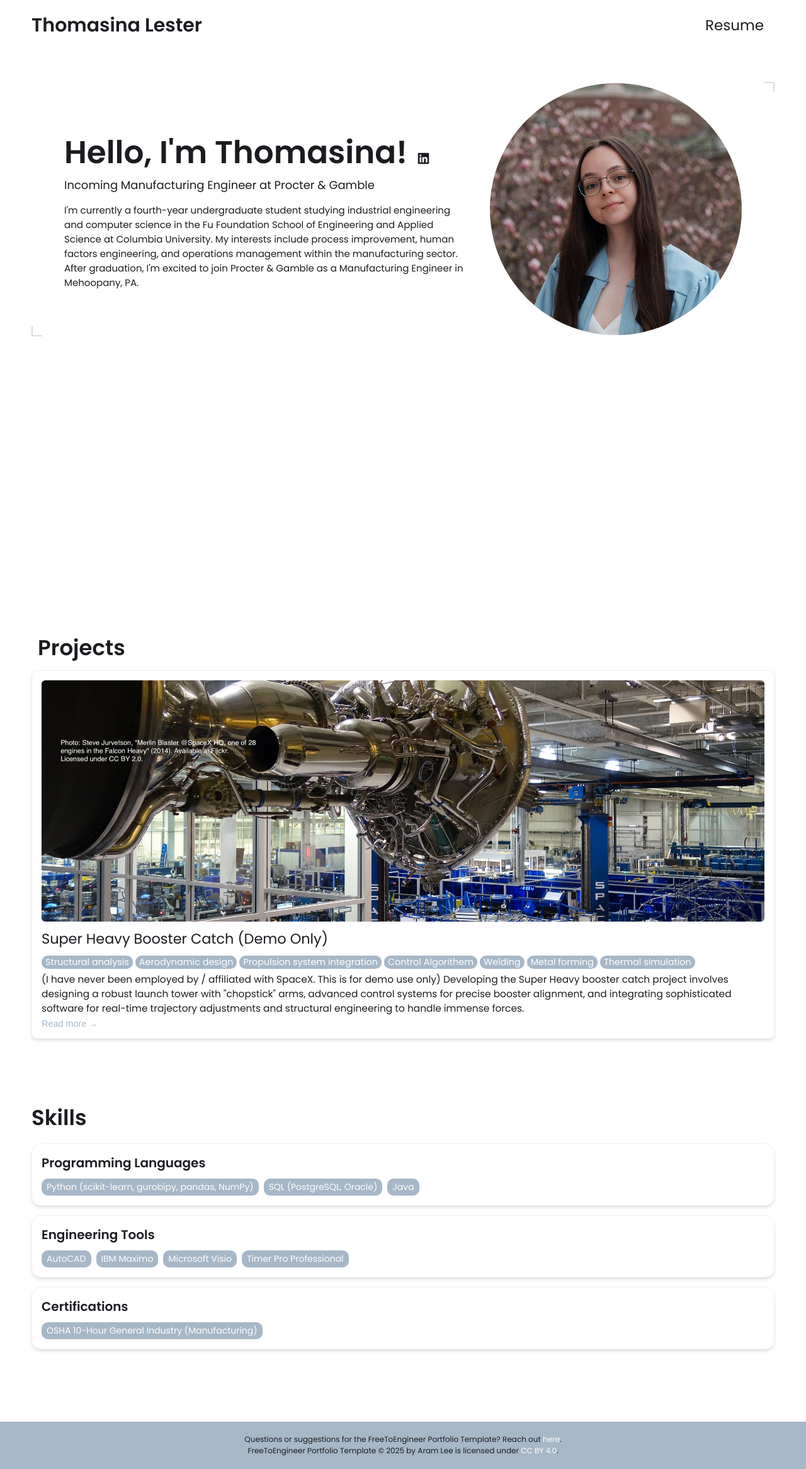
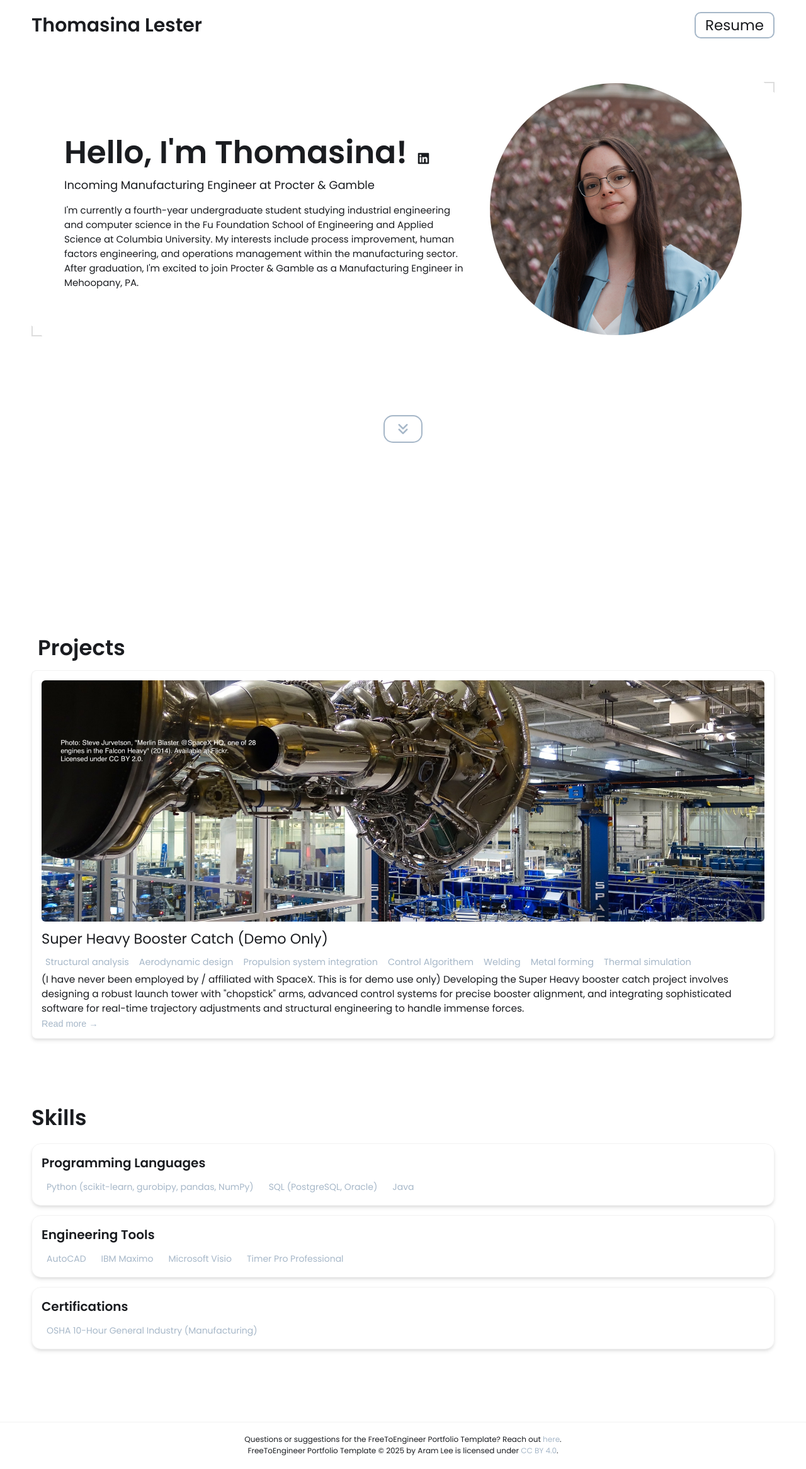
Before and after one commit to thomasinalester/thomasinalester.github.io, a Jekyll site: the page built from index.html, in a window 1280 px wide. Shown: the whole page at 63% size. Built offline with Jekyll 4.4.1, drawn with Linux system fonts in a browser that asks for light colours.

Commit message:
Update _config.yml

```diff
--- a/_config.yml
+++ b/_config.yml
@@ -40,10 +40,10 @@ skills:
 colors:
   text: "#1a1c20"
   border: "#ddd"
-  link: "#ffffff"
+  link: "#a6b7c8"
   highlight: "#a6b7c8"
   background: "#ffffff"
-  light_background: "#a6b7c8"
+  light_background: "#ffffff"
 
 basic theme:
   text: "#1a1c20"
```
